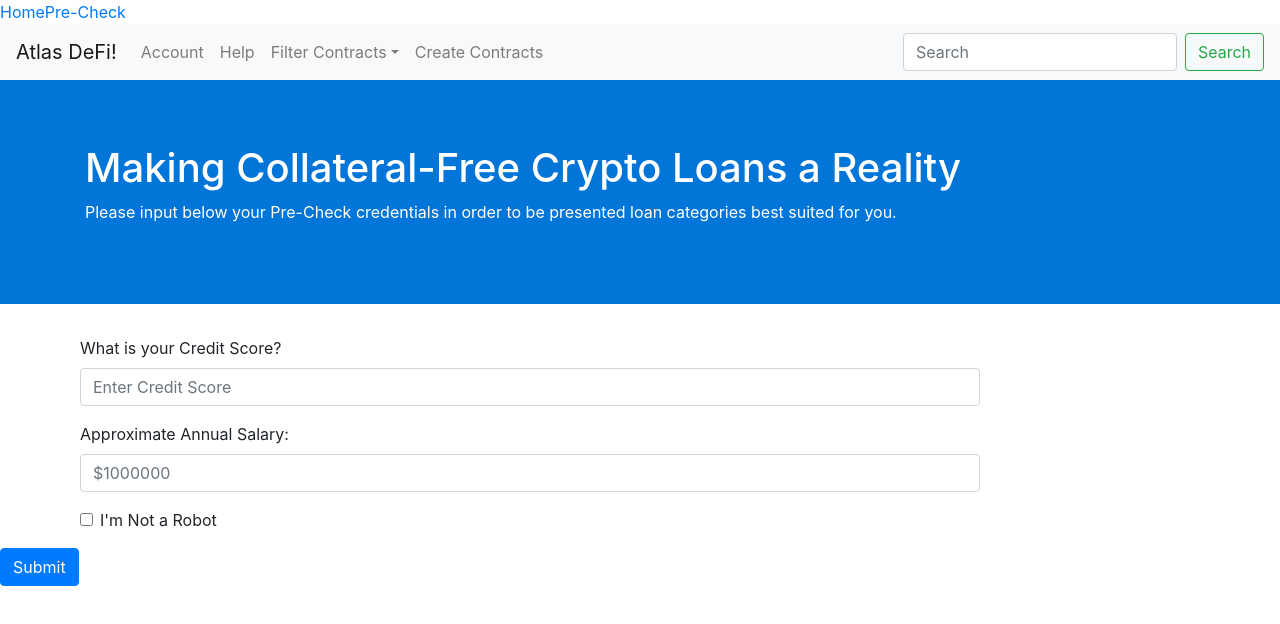
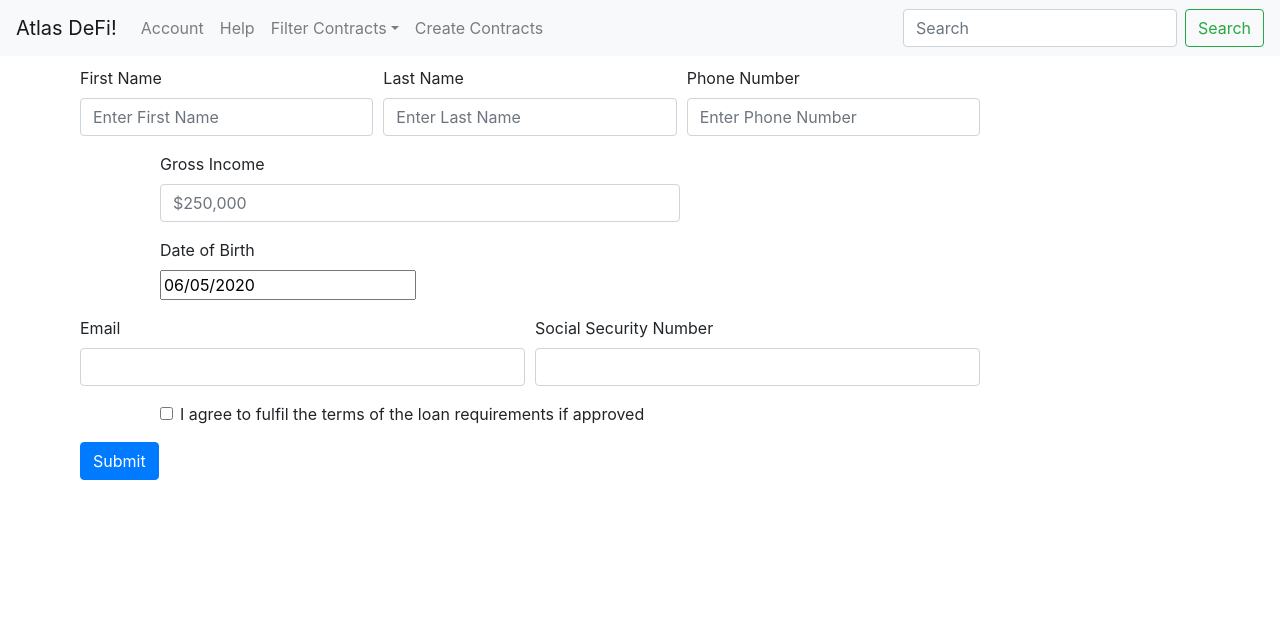
Before and after one commit to dkazenoff/atlas-frontend, a React (Create React App) app in the folder web/: page /borrow in a window 1280 px wide. Shown: the top 624 px of the page. Built offline with nearby package versions, Linux system fonts and the light colour scheme.

Commit message:
Adding to root/home pages, fixing routes

```diff
--- a/web/src/components/Root/Home/ContractEngine.js
+++ b/web/src/components/Root/Home/ContractEngine.js
@@ -5,7 +5,6 @@ import './../../../App.css';
 import Card1 from "../../Interface/Card";
 import NavComponent from "../../Interface/Navbar"
 import datas from './Data';
-import Prelim from '../../Interface/Prelim';
 
 
 export default function ContractEngine() {
--- a/web/src/components/Root/Home/Home.js
+++ b/web/src/components/Root/Home/Home.js
@@ -1,10 +1,10 @@
-import React from 'react'
+// import React from 'react'
 
-export default function Home() {
+// export default function Home() {
 
-    return (
-        <div>
-            This is the homepage
-        </div>
-    )
-}
+//     return (
+//         <div>
+//             This is the homepage
+//         </div>
+//     )
+// }
--- a/web/src/components/Root/Preliminary/Prelim.js
+++ b/web/src/components/Root/Preliminary/Prelim.js
@@ -1,11 +1,16 @@
 import React, { useState } from 'react'
 import { Form, Button, Container } from 'react-bootstrap';
+import { useHistory } from "react-router-dom";
 import NavComponent from "./../../Interface/Navbar";
 import Jumbotron from 'react-bootstrap/Jumbotron';
 
 export default function Prelim() {
     const [credscore, setCredscore] = useState(0);
-
+    const history = useHistory();
+    const routeChange = () => {
+        let path = "/home";
+        history.push(path);
+    }
     return (
         <div d-flex mb-2 justify-content-between>
             <NavComponent />
@@ -22,19 +27,19 @@ export default function Prelim() {
             <Form >
                 <Form.Group controlId="formBasicEmail">
                     <Form.Label>What is your Credit Score?</Form.Label>
-                    <Form.Control type="email" placeholder="Enter Credit Score" />
+                    <Form.Control type="text" placeholder="Enter Credit Score" />
                     <Form.Text className="text-muted">
                     </Form.Text>
                 </Form.Group>
 
-                <Form.Group controlId="formBasicPassword">
+                <Form.Group controlId="formBasicEmail">
                     <Form.Label>Approximate Annual Salary:</Form.Label>
-                    <Form.Control type="password" placeholder="$1000000" />
+                    <Form.Control type="text" placeholder="$1000000" />
                 </Form.Group>
                 <Form.Group controlId="formBasicCheckbox">
                     <Form.Check type="checkbox" label="I'm Not a Robot" />
                 </Form.Group>
-                <Button variant="primary" type="submit">
+                <Button variant="primary" type="submit" className="button-prelim" onClick={routeChange}>
                     Submit
                 </Button>
             </Form>
--- a/web/src/components/Root/Root.js
+++ b/web/src/components/Root/Root.js
@@ -4,19 +4,20 @@ import { Link, Route, Switch } from "react-router-dom";
 import Prelim from "./Preliminary";
 import Home from "./Home";
 import ContractEngine from "./Home/ContractEngine";
+import Borrower from "./BorrowCreds";
 
 
 const Root = () => {
     return (
         <div>
             <div>
-                <Link to="/home">Home</Link>
-                <Link to="/">Pre-Check</Link>
+                {/* <Link to="/home">Home</Link>
+                <Link to="/">Pre-Check</Link> */}
             </div>
             <Switch>
                 <Route component={ContractEngine} path="/home" />
-                {/* <Route component={Home} path="/" /> */}
-                <Route component={Prelim} path="/" />
+                <Route exact component={Prelim} path="/" />
+                <Route component={Borrower} path="/borrow" />
 
             </Switch>
         </div>
```
